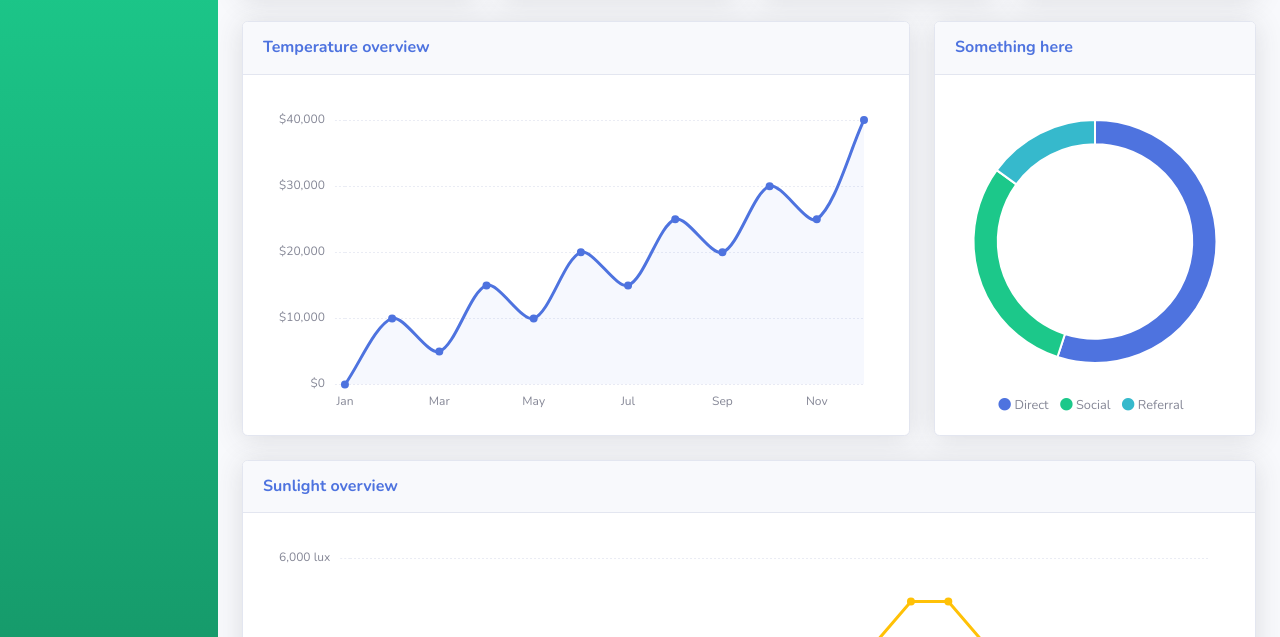
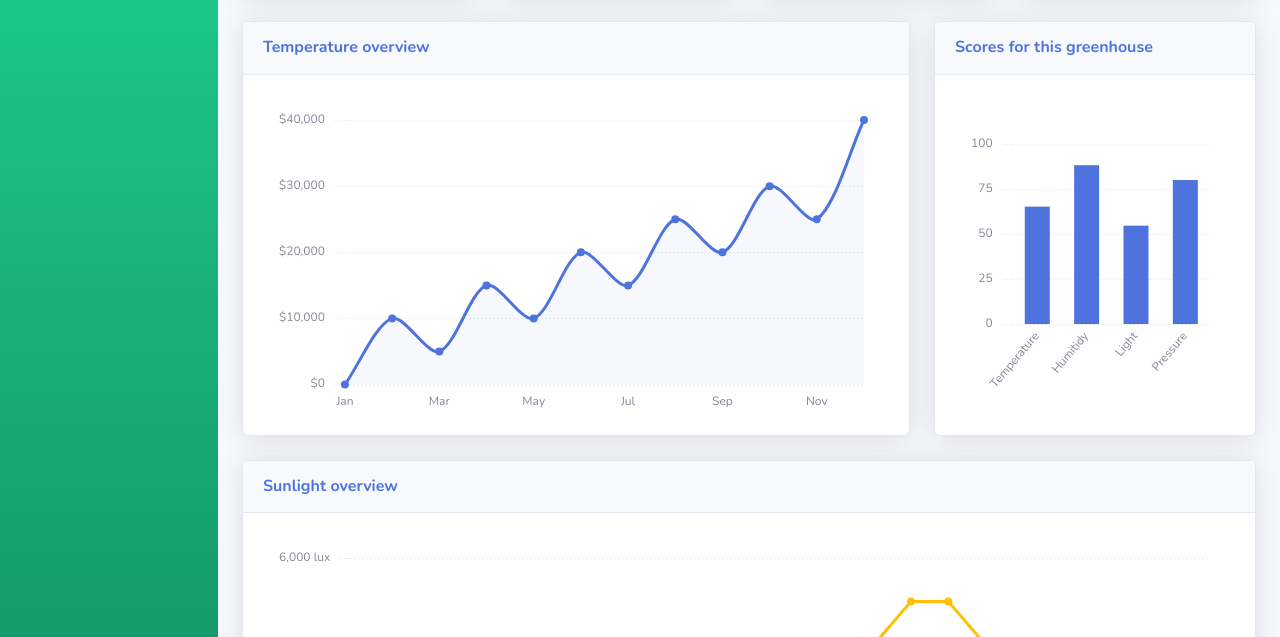
Before and after one commit to BenjaminKoska/greenhouse-inator-3000, a website: page NodeJS server/html/index.html in a window 1280 px wide. Shown: the part 163-800 px from the top of the page. Drawn offline with nearby package versions, Linux system fonts and the light colour scheme; no server answers.

Commit message:
calculated score with mock data

```diff
--- a/NodeJS server/html/index.html
+++ b/NodeJS server/html/index.html
@@ -168,24 +168,14 @@
                             <div class="card shadow mb-4">
                                 <!-- Card Header - Dropdown -->
                                 <div class="card-header py-3 d-flex flex-row align-items-center justify-content-between">
-                                    <h6 class="m-0 font-weight-bold text-primary">Something here</h6>
+                                    <h6 class="m-0 font-weight-bold text-primary">Scores for this greenhouse</h6>
                                 </div>
                                 <!-- Card Body -->
                                 <div class="card-body">
-                                    <div class="chart-pie pt-4 pb-2">
-                                        <canvas id="myPieChart"></canvas>
+                                    <div class="chart-bar pt-4 pb-2">
+                                        <canvas id="myBarChart"></canvas>
                                     </div>
-                                    <div class="mt-4 text-center small">
-                                        <span class="mr-2">
-                                      <i class="fas fa-circle text-primary"></i> Direct
-                                    </span>
-                                        <span class="mr-2">
-                                      <i class="fas fa-circle text-success"></i> Social
-                                    </span>
-                                        <span class="mr-2">
-                                      <i class="fas fa-circle text-info"></i> Referral
-                                    </span>
-                                    </div>
+
                                 </div>
                             </div>
                         </div>
@@ -249,6 +239,7 @@
     <!-- Page level custom scripts -->
     <script src="js/demo/chart-area-demo.js"></script>
     <script src="js/demo/chart-pie-demo.js"></script>
+    <script src="js/demo/chart-bar-demo.js"></script>
     <script src="js/charts/chart-line-sunlight.js"></script>
 
     <script src="./js/customScript.js"></script>
--- a/NodeJS server/html/js/demo/chart-bar-demo.js
+++ b/NodeJS server/html/js/demo/chart-bar-demo.js
@@ -1,6 +1,46 @@
 // Set new default font family and font color to mimic Bootstrap's default styling
 Chart.defaults.global.defaultFontFamily = 'Nunito', '-apple-system,system-ui,BlinkMacSystemFont,"Segoe UI",Roboto,"Helvetica Neue",Arial,sans-serif';
 Chart.defaults.global.defaultFontColor = '#858796';
+
+
+let optimalData = { temperature: 23.00, humidity: 85.00, lux: 37500, pressure: 1.00 };
+
+/*
+async function init() {
+    console.log("pie script loaded");
+    sensorData = await getAllData(recentInfoUrl);
+
+    generateList();
+    updateInfo(0); //open page with current page displaying info of sensor 1
+}
+
+
+
+async function getDataToCompareTo(url = ``) {
+    const response = await fetch(url, {
+        method: `GET`,
+        mode: `cors`
+    });
+    return await response.json()
+}
+*/
+
+function calculateScore() {
+    let currentValues = { temperature: 15.00, humidity: 95.00, lux: 20500, pressure: 0.80 };
+    let scores = [
+        Math.abs((currentValues.temperature / optimalData.temperature) - 1),
+        Math.abs((currentValues.humidity / optimalData.humidity) - 1),
+        Math.abs((currentValues.lux / optimalData.lux) - 1),
+        Math.abs((currentValues.pressure / optimalData.pressure) - 1)
+    ];
+
+    scores[0] = Math.abs(scores[0] - 1) * 100;
+    scores[1] = Math.abs(scores[1] - 1) * 100;
+    scores[2] = Math.abs(scores[2] - 1) * 100;
+    scores[3] = Math.abs(scores[3] - 1) * 100;
+    console.log(scores);
+    return scores;
+}
 
 function number_format(number, decimals, dec_point, thousands_sep) {
     // *     example: number_format(1234.56, 2, ',', ' ');
@@ -32,13 +72,13 @@ var ctx = document.getElementById("myBarChart");
 var myBarChart = new Chart(ctx, {
     type: 'bar',
     data: {
-    labels: ["January", "February", "March", "April", "May", "June"],
+        labels: ["Temperature", "Humitidy", "Light", "Pressure"],
         datasets: [{
-      label: "Revenue",
+
             backgroundColor: "#4e73df",
             hoverBackgroundColor: "#2e59d9",
             borderColor: "#4e73df",
-      data: [4215, 5312, 6251, 7841, 9821, 14984],
+            data: calculateScore(),
         }],
     },
     options: {
@@ -53,27 +93,25 @@ var myBarChart = new Chart(ctx, {
         },
         scales: {
             xAxes: [{
-        time: {
-          unit: 'month'
-        },
                 gridLines: {
                     display: false,
                     drawBorder: false
                 },
                 ticks: {
-          maxTicksLimit: 6
+                    maxTicksLimit: 6,
                 },
                 maxBarThickness: 25,
             }],
             yAxes: [{
                 ticks: {
                     min: 0,
-          max: 15000,
+                    max: 100,
                     maxTicksLimit: 5,
+                    stepSize: 0.5,
                     padding: 10,
                     // Include a dollar sign in the ticks
                     callback: function(value, index, values) {
-            return '$' + number_format(value);
+                        return number_format(value);
                     }
                 },
                 gridLines: {
@@ -102,8 +140,7 @@ var myBarChart = new Chart(ctx, {
             caretPadding: 10,
             callbacks: {
                 label: function(tooltipItem, chart) {
-          var datasetLabel = chart.datasets[tooltipItem.datasetIndex].label || '';
-          return datasetLabel + ': $' + number_format(tooltipItem.yLabel);
+                    return `Score: ${number_format(tooltipItem.yLabel)}/100`;
                 }
             }
         },
--- a/NodeJS server/html/js/demo/chart-pie-demo.js
+++ b/NodeJS server/html/js/demo/chart-pie-demo.js
@@ -1,18 +1,19 @@
 // Set new default font family and font color to mimic Bootstrap's default styling
 Chart.defaults.global.defaultFontFamily = 'Nunito', '-apple-system,system-ui,BlinkMacSystemFont,"Segoe UI",Roboto,"Helvetica Neue",Arial,sans-serif';
 Chart.defaults.global.defaultFontColor = '#858796';
+
 
 // Pie Chart Example
 var ctx = document.getElementById("myPieChart");
 var myPieChart = new Chart(ctx, {
     type: 'doughnut',
     data: {
-    labels: ["Direct", "Referral", "Social"],
+        labels: ["Temperature", "Humidity", "Pressure", "Lux"],
         datasets: [{
-      data: [55, 30, 15],
-      backgroundColor: ['#4e73df', '#1cc88a', '#36b9cc'],
-      hoverBackgroundColor: ['#2e59d9', '#17a673', '#2c9faf'],
-      hoverBorderColor: "rgba(234, 236, 244, 1)",
+            data: [35, 30, 15, 20],
+            backgroundColor: ['#4e73df', '#1cc88a', '#36b9cc', '#E74A3B'],
+            hoverBackgroundColor: ['#2e59d9', '#17a673', '#2c9faf', '#E74A3B'],
+            hoverBorderColor: "rgba(234, 236, 244)",
         }],
     },
     options: {
```
Also changed, not shown: 1 other file. Lines whose indentation alone changed are shown as unchanged.
